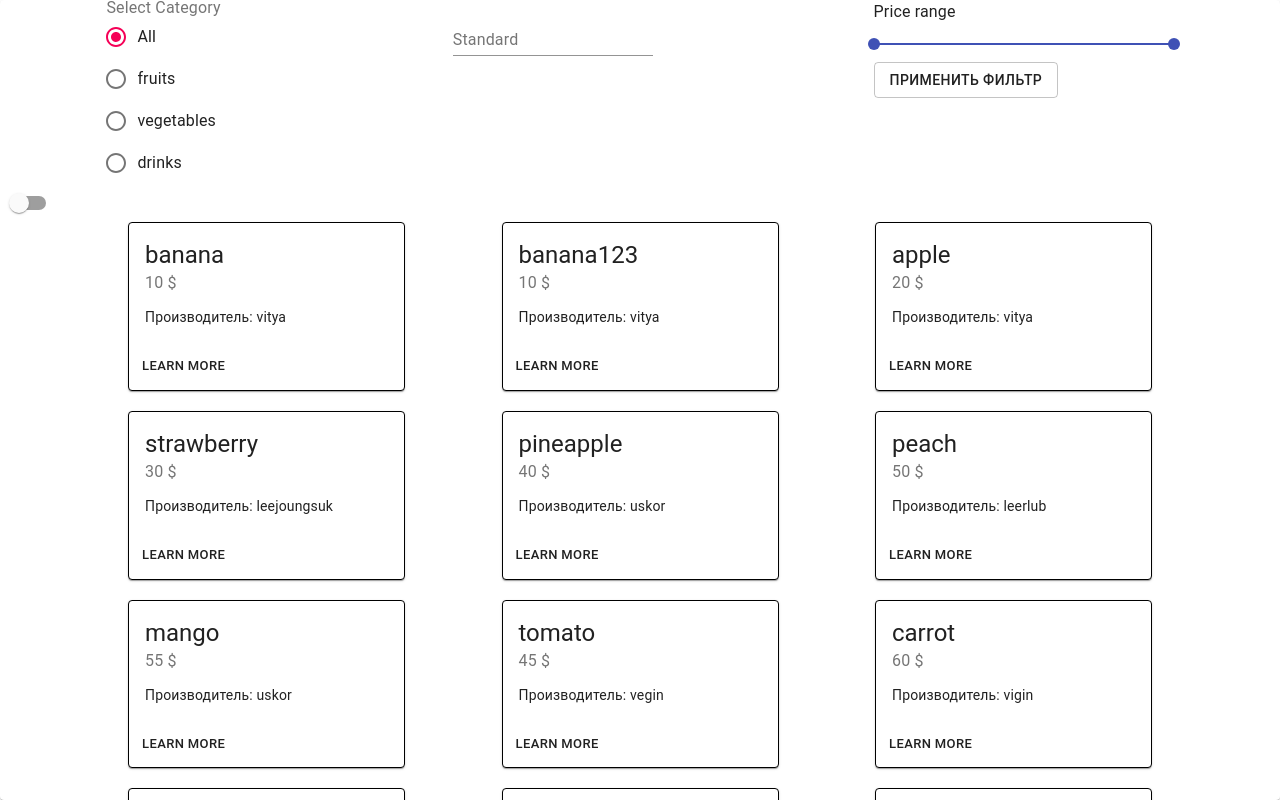
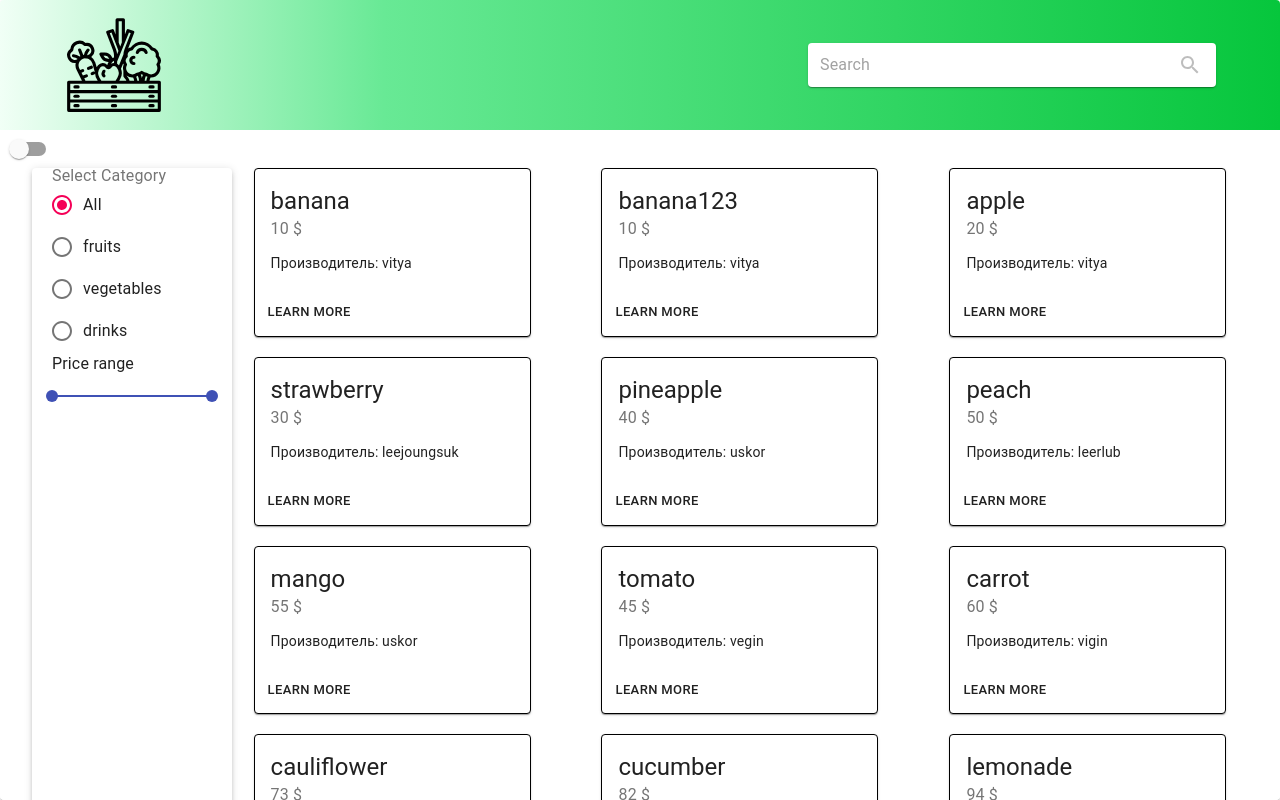
Before and after one commit to Advicel/Shop, a React (Create React App) app in the folder shop/: page / in a window 1280 px wide. Shown: the top 800 px of the page. Built offline with nearby package versions, Linux system fonts and the light colour scheme.

Commit message:
refactor: delete button, add styles

```diff
--- a/shop/package.json
+++ b/shop/package.json
@@ -5,6 +5,7 @@
   "private": true,
   "dependencies": {
     "@material-ui/core": "^4.11.3",
+    "@material-ui/icons": "^4.11.2",
     "@testing-library/jest-dom": "^5.11.9",
     "@testing-library/react": "^11.2.5",
     "@testing-library/user-event": "^12.6.3",
--- a/shop/src/App.js
+++ b/shop/src/App.js
@@ -1,25 +1,12 @@
 import React, { useState } from 'react';
-import getData from './data/getData.js';
-import ShopContent from './components/ShopContent.js';
-import Filters from './components/Filters/Filters.js';
-import { Provider } from 'react-redux';
-import { compose, createStore } from 'redux';
-import { rootReducer } from './redux/rootReducer.js';
 import { ThemeProvider, createMuiTheme } from '@material-ui/core/styles';
 import { Paper } from '@material-ui/core';
 import './styles/styles.css';
+import Header from './components/Header/Header.js';
+import Body from './components/Body/Body.js';
 import ThemeSwitcher from './components/ThemeSwitcher.js';
 
-export default function App() {
-  const data = getData();
-
-  const store = createStore(
-    rootReducer,
-    compose(
-      window.__REDUX_DEVTOOLS_EXTENSION__ &&
-        window.__REDUX_DEVTOOLS_EXTENSION__()
-    )
-  );
+export default function App({ data }) {
   const [darkMode, setDarkMode] = useState(false);
   const theme = createMuiTheme({
     palette: {
@@ -28,13 +15,14 @@ export default function App() {
   });
   return (
     <ThemeProvider theme={theme}>
-      <Provider store={store}>
-        <Paper style={{ height: '100vh' }}>
-          <Filters data={data} />
-          <ThemeSwitcher onChange ={()=>setDarkMode(!darkMode)} value = {darkMode}/>
-          <ShopContent data={data} />
-        </Paper>
-      </Provider>
+      <Paper style={{ height: '100vh' ,overflowY:"scroll"}}>
+        <Header />
+        <ThemeSwitcher
+          onChange={() => setDarkMode(!darkMode)}
+          value={darkMode}
+        />
+        <Body data={data} />
+      </Paper>
     </ThemeProvider>
   );
 }
--- /dev/null
+++ b/shop/src/components/Body/Body.js
@@ -0,0 +1,30 @@
+import { makeStyles } from '@material-ui/core';
+import React from 'react';
+import ShopContent from '../ShopContent';
+import Filters from '../Filters/Filters.js';
+
+export default function Body({ data }) {
+  const styles = useStyles();
+  return (
+    <div className={styles.body}>
+      <div className={styles.bodyWrapper}>
+        <Filters data={data} />
+        <ShopContent data={data} />
+      </div>
+    </div>
+  );
+}
+
+const useStyles = makeStyles(
+  {
+    body: {},
+    bodyWrapper: {
+      display: 'flex',
+      width: '95%',
+      margin: '0 auto',
+    },
+  },
+  {
+    name: 'Body',
+  }
+);
--- a/shop/src/components/Filters/Filters.js
+++ b/shop/src/components/Filters/Filters.js
@@ -2,25 +2,34 @@ import { makeStyles } from '@material-ui/core';
 import React from 'react';
 import CategoryFilter from './CategoryFilter.js';
 import PriceFilter from './PriceFilter.js';
-import Search from './Search.js';
+import Paper from '@material-ui/core/Paper';
+
+//import Search from './Search.js';
 
 export default function Filters({ data }) {
   const styles = useStyles();
   const filters = (
-    <div className={styles.filtersWrapper}>
-      <CategoryFilter data={data} />
-      <Search />
-      <PriceFilter data={data} />
-    </div>
+    <Paper className={styles.filters} elevation={3}>
+      <div className={styles.filtersWrapper}>
+        <CategoryFilter data={data} />
+        <PriceFilter data={data} />
+      </div>
+    </Paper>
   );
   return filters;
 }
 
 const useStyles = makeStyles(
   {
+    filters:{
+      minWidth:200,
+
+    },
     filtersWrapper: {
-      display: 'flex',
-      justifyContent:"space-around",
+      margin:"0 auto",
+      width:"80%",
+      // display: 'flex',
+      // justifyContent:"space-around",
     },
   },
   {
--- a/shop/src/components/Filters/PriceFilter.js
+++ b/shop/src/components/Filters/PriceFilter.js
@@ -8,7 +8,7 @@ import Button from '@material-ui/core/Button';
 
 const useStyles = makeStyles({
   root: {
-    width: 300,
+    width: "100%",
   },
 });
 
@@ -41,13 +41,11 @@ function PriceFilter({ setPriceFilter, data }) {
         max={maxPrice}
         value={value}
         onChange={handleChange}
+        onChangeCommitted ={handleClick}
         valueLabelDisplay='auto'
         aria-labelledby='range-slider'
         getAriaValueText={valuetext}
       />
-      <Button variant='outlined' onClick = {handleClick}>
-        Применить фильтр
-      </Button>
     </div>
   );
 }
--- a/shop/src/components/Filters/Search.js
+++ b/shop/src/components/Filters/Search.js
@@ -3,27 +3,49 @@ import TextField from '@material-ui/core/TextField';
 import { connect } from 'react-redux';
 import { makeStyles } from '@material-ui/core/styles';
 import { setNamePattern } from '../../redux/actions';
-
-function Search({ setNamePattern }) {
-  const classes = useStyles();
-  const handleChangePattern = (event) =>{
-    setNamePattern(event.target.value);
-  };
-  return (
-    <form className={classes.root} noValidate autoComplete='off'>
-      <TextField id='standard-basic' label='Standard' onChange={handleChangePattern}/>
-    </form>
-  );
-}
+import Paper from '@material-ui/core/Paper';
+import InputBase from '@material-ui/core/InputBase';
+import IconButton from '@material-ui/core/IconButton';
+import SearchIcon from '@material-ui/icons/Search';
 
 const useStyles = makeStyles((theme) => ({
   root: {
-    '& > *': {
-      margin: theme.spacing(1),
-      width: '25ch',
-    },
+    padding: '2px 4px',
+    display: 'flex',
+    alignItems: 'center',
+    width: 400,
+    height:40,
+  },
+  input: {
+    marginLeft: theme.spacing(1),
+    flex: 1,
+  },
+  iconButton: {
+    padding: 10,
   },
 }));
+
+function Search({setNamePattern}) {
+  const classes = useStyles();
+
+  const changeHanler = (event) => {
+    setNamePattern(event.target.value);
+  };
+
+  return (
+    <Paper component='form' className={classes.root}>
+      <InputBase className={classes.input} placeholder='Search' onChange={changeHanler}/>
+      <IconButton
+        type='submit'
+        className={classes.iconButton}
+        aria-label='search'
+        disabled
+        >
+        <SearchIcon />
+      </IconButton>
+    </Paper>
+  );
+}
 
 const mapDispatchToProps = {
   setNamePattern,
--- /dev/null
+++ b/shop/src/components/Header/Header.js
@@ -0,0 +1,40 @@
+import { makeStyles } from '@material-ui/core';
+import Search from '../Filters/Search.js';
+import logo from '../../imgs/harvest.svg';
+import React from 'react';
+
+export default function Header() {
+  const styles = useStyles();
+  return (
+    <div className={styles.header}>
+      <div className={styles.headerWrapper}>
+        <img className={styles.logo} src={logo}></img>
+        <Search />
+      </div>
+    </div>
+  );
+}
+
+const useStyles = makeStyles(
+  {
+    header: {
+      background:
+        'linear-gradient(90deg, rgba(241,255,246,1) 0%, rgba(104,233,149,1) 30%, rgba(6,198,60,1) 100%)',
+      height: 130,
+    },
+    headerWrapper: {
+      display: 'flex',
+      justifyContent: 'space-between',
+      alignItems: 'center',
+      width: '90%',
+      height: '100%',
+      margin: '0 auto',
+    },
+    logo: {
+      width: 100,
+    },
+  },
+  {
+    name: 'Header',
+  }
+);
--- a/shop/src/index.js
+++ b/shop/src/index.js
@@ -1,6 +1,26 @@
 import ReactDOM from 'react-dom';
 import React from 'react';
 import App from './App.js';
+import getData from './data/getData.js';
+import { Provider } from 'react-redux';
+import { compose, createStore } from 'redux';
+import { rootReducer } from './redux/rootReducer.js';
+
+const data = getData();
 
 
-ReactDOM.render(<App/>, document.getElementById('root'));
+const store = createStore(
+    rootReducer,
+    compose(
+      window.__REDUX_DEVTOOLS_EXTENSION__ &&
+        window.__REDUX_DEVTOOLS_EXTENSION__()
+    )
+  );
+
+const myComponent =(
+
+    <Provider store={store}>
+        <App data={data}/>
+    </Provider>
+);
+ReactDOM.render(myComponent, document.getElementById('root'));
```
Also changed, not shown: shop/src/imgs/harvest.svg (added), 1 other file (tests, documents, lock files or other folders).
